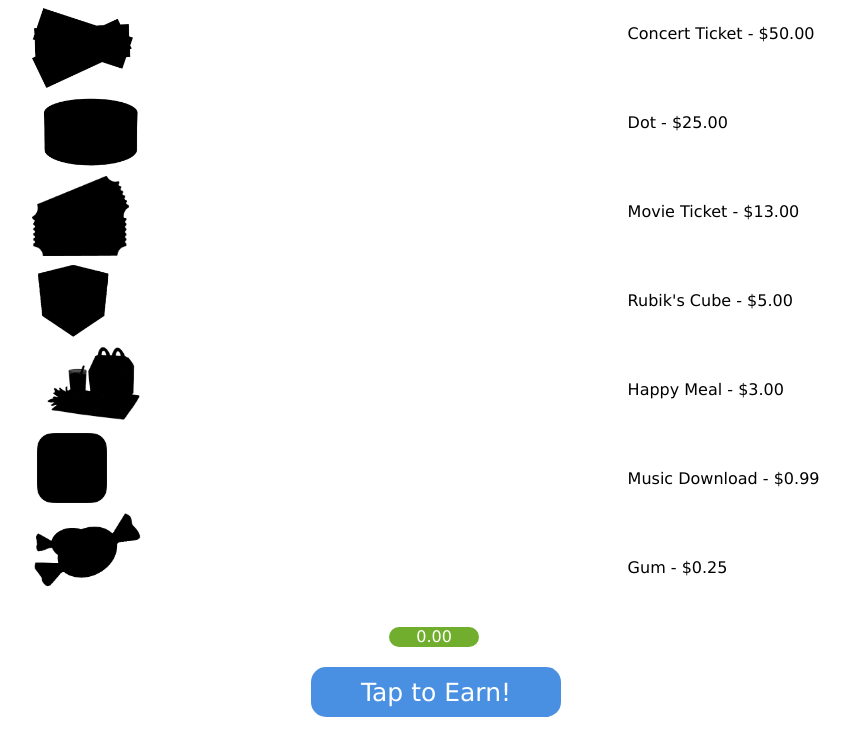
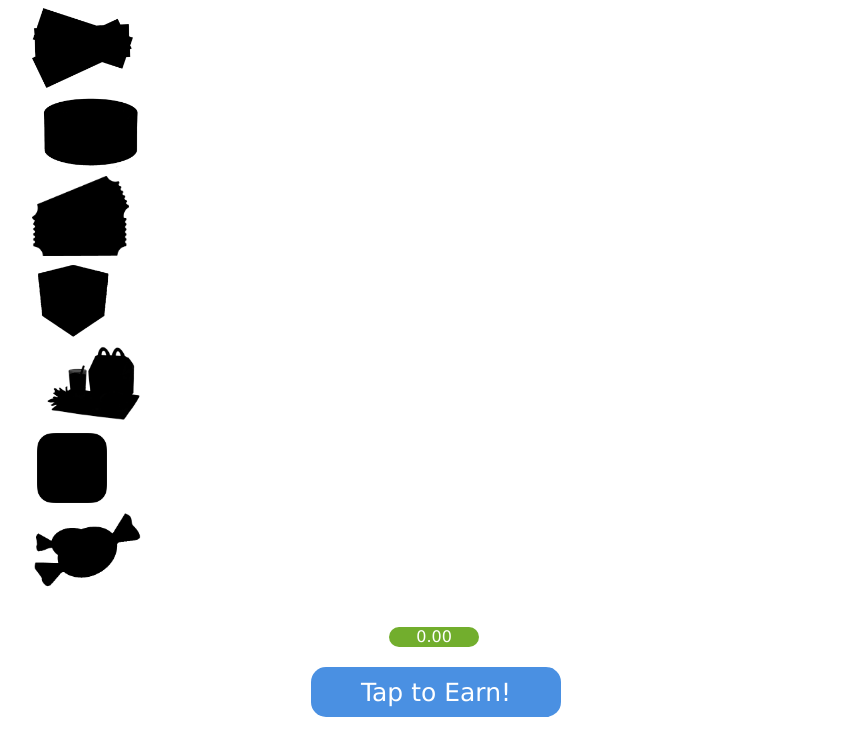
Before and after one commit to bergconnor95/hackathon-team9, an Angular app in the folder frontend/: page /game in a window 1280 px wide. Shown: the top 756 px of the page, without its empty margins (214-1064 px from the left). Built offline with nearby package versions, Linux system fonts and the light colour scheme; what angular-us-map would draw is missing.

Commit message:
update item labels to be hidden

```diff
--- a/frontend/src/app/game/game.component.css
+++ b/frontend/src/app/game/game.component.css
@@ -104,3 +104,9 @@
   text-align: center;
   /* overflow: auto; */
 }
+
+.itemDescript {
+  margin-bottom: 70px;
+  /* display: none; */
+  visibility: hidden;
+}
--- a/frontend/src/app/game/game.component.html
+++ b/frontend/src/app/game/game.component.html
@@ -36,14 +36,16 @@
     </div>
   </div>
 
-  <div style="flex-direction: column">
-    <p style="margin-bottom:70px;">Concert Ticket - $50.00</p>
-    <p style="margin-bottom:70px;">Dot - $25.00</p>
-    <p style="margin-bottom:70px;">Movie Ticket - $13.00</p>
-    <p style="margin-bottom:70px;">Rubik's Cube - $5.00</p>
-    <p style="margin-bottom:70px;">Happy Meal - $3.00</p>
-    <p style="margin-bottom:70px;">Music Download - $0.99</p>
-    <p style="margin-bottom:70px;">Gum - $0.25</p>
+  <div style="flex-direction: column;">
+    <!-- <div style="display: flex; flex-direction:column"> -->
+      <p class="itemDescript" id="concert">Concert Ticket - $50.00</p>
+      <p class="itemDescript" id="dot">Dot - $25.00</p>
+      <p class="itemDescript" id="movie">Movie Ticket - $13.00</p>
+      <p class="itemDescript" id="cube">Rubik's Cube - $5.00</p>
+      <p class="itemDescript" id="happyMeal">Happy Meal - $3.00</p>
+      <p class="itemDescript" id="music">Music Download - $0.99</p>
+      <p class="itemDescript" id="bubbleGum">Gum - $0.25</p>
+    <!-- </div> -->
   </div>
 </div>
 
--- a/frontend/src/app/game/game.component.ts
+++ b/frontend/src/app/game/game.component.ts
@@ -63,24 +63,31 @@
 
     if(this.moneyEarned >= 50) {
       this.concertUnlocked = true;
+      document.getElementById("concert").style.visibility="visible";
       document.getElementById("concertModal").style.display="block";
     }else if(this.moneyEarned >= 25.00 && this.moneyEarned <= 25.04) {
       this.dotUnlocked = true;
+      document.getElementById("dot").style.visibility="visible";
       document.getElementById("dotModal").style.display="block";
     }else if(this.moneyEarned >= 13.00 && this.moneyEarned <= 13.04) {
       this.movieUnlocked = true;
+      document.getElementById("movie").style.visibility="visible";
       document.getElementById("movieModal").style.display="block";
     }else if(this.moneyEarned >= 5.00 && this.moneyEarned <=5.04) {
       this.cubeUnlocked = true;
+      document.getElementById("cude").style.visibility="visible";
       document.getElementById("cubeModal").style.display="block";
     }else if(this.moneyEarned >= 3.00 && this.moneyEarned <= 3.02) {
       this.happyMealUnlocked = true;
+      document.getElementById("happyMeal").style.visibility="visible";
       document.getElementById("happyMealModal").style.display="block";
     }else if(this.moneyEarned >= 0.99 && this.moneyEarned <= 1.03) {
       this.musicUnlocked = true;
+      document.getElementById("music").style.visibility="visible";
       document.getElementById("musicModal").style.display="block";
     }else if(this.moneyEarned >= 0.25 && this.moneyEarned <= 0.28) {
       this.gumUnlocked = true;
+      document.getElementById("bubbleGum").style.visibility="visible";
       document.getElementById("gumModal").style.display="block";
     }
   }
```
